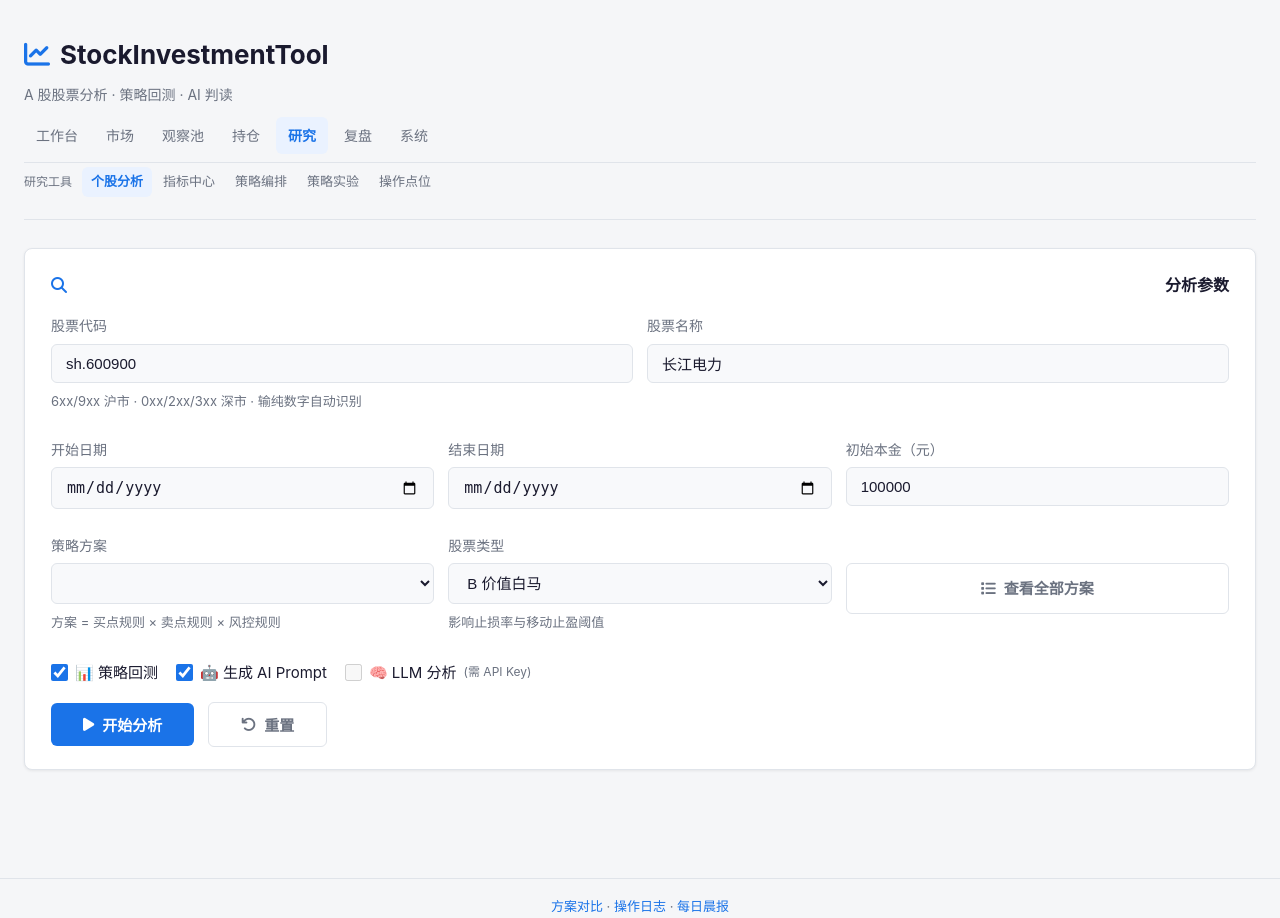
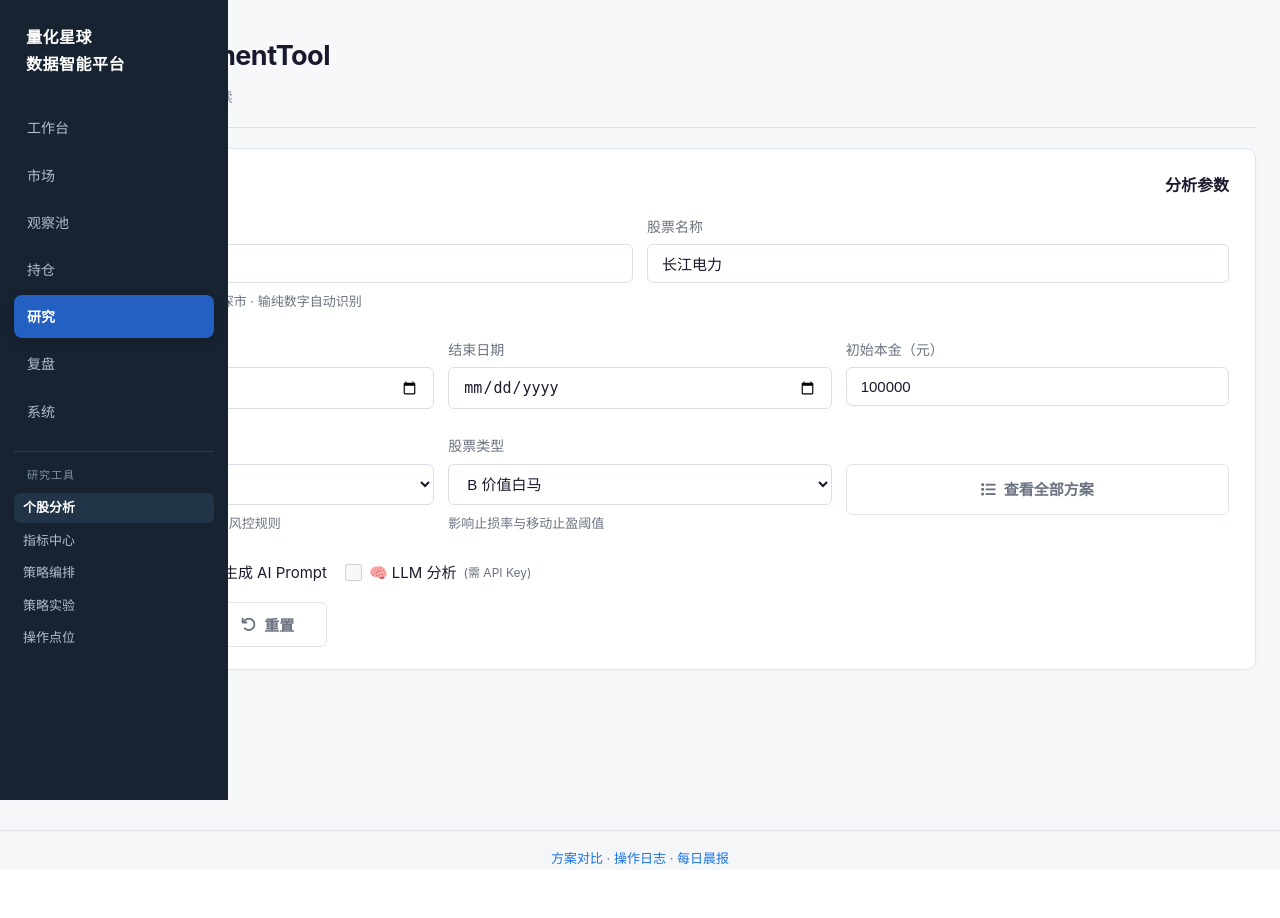
Before and after one commit to fewhg3yhjt/stock-data-analyse, a Python web app: template web/templates/index.html in a window 1280 px wide. After the commit the page ends 865 px from the top, so only its background shows below. Run offline with Jinja, Linux system fonts and the light colour scheme; the template is opened without the code that fills it, so the values that code supplies are empty.

Commit message:
web: add shared business page shell

```diff
--- /dev/null
+++ b/web/static/ui-shell.css
@@ -0,0 +1,14 @@
+/* Shared shell for business pages. Data/workbench pages keep their dedicated shell. */
+.app{max-width:none;min-height:100vh;margin:0;padding:30px 36px 60px 264px;background:#f7f8fa}
+.app .header{min-height:72px;margin:0 0 20px;padding:0 0 18px;border-bottom:1px solid #dce2e9;display:flex;align-items:flex-start;justify-content:space-between;gap:20px}
+.app .header h1{font-size:27px;letter-spacing:-.5px}.app .header .sub{font-size:14px;color:#718095}
+.app .header .nav{position:fixed;z-index:40;inset:0 auto 0 0;width:228px;padding:24px 14px 18px;background:#172331;color:#dce5ee;font-size:14px;overflow:auto}
+.app .header .nav:before{content:'量化星球\A数据智能平台';white-space:pre;display:block;padding:0 12px 28px;color:#fff;font-size:16px;font-weight:700;line-height:1.7;letter-spacing:.5px}
+.app .nav-primary{display:grid;gap:4px;border:0;padding:0}.app .nav-primary a{display:flex;align-items:center;min-height:40px;padding:9px 13px;border-radius:8px;color:#afbecd;margin:0;text-decoration:none}.app .nav-primary a:hover{background:#223448;color:#fff}.app .nav-primary a.active{background:#245fc2;color:#fff;font-weight:700;box-shadow:0 4px 12px rgba(0,0,0,.16)}
+.app .nav-secondary{display:grid;gap:3px;margin:18px 0 0;padding:14px 0 0;border-top:1px solid #2a3b4d}.app .nav-secondary span{padding:0 13px 5px;color:#7f92a6;font-size:11px;letter-spacing:1px}.app .nav-secondary a{padding:7px 13px;color:#afbecd;margin:0;border-radius:7px}.app .nav-secondary a:hover,.app .nav-secondary a.active{background:#223448;color:#fff}
+.app .nav-legacy{display:none}
+.app .card{border-color:#e1e6ec;border-radius:10px;box-shadow:0 2px 8px rgba(25,43,65,.025)}
+.app table{font-size:13px}.app th{background:#fafbfc;color:#7b8797;font-size:12px;font-weight:600}.app td{font-size:13px}
+.app .btn{border-radius:6px}.app .btn-primary{background:#1765cf}.app .btn-primary:hover{background:#0f56b6}
+.app .form-group input,.app .form-group select,.app .form-group textarea{background:#fff;border-color:#d8dfe7}
+@media(max-width:760px){.app{padding:20px 12px 32px}.app .header{display:block}.app .header .nav{position:static;width:auto;margin:16px -12px 0;padding:8px 12px;background:#172331;overflow:visible}.app .header .nav:before{display:none}.app .nav-primary{display:flex;overflow:auto;gap:4px}.app .nav-primary a{white-space:nowrap;min-height:34px;padding:7px 10px;font-size:12px}.app .nav-secondary{display:flex;overflow:auto;margin:8px 0 0;padding:8px 0 0}.app .nav-secondary span{display:none}.app .nav-secondary a{white-space:nowrap;font-size:12px;padding:6px 9px}.app .header h1{font-size:23px}}
--- a/web/templates/base.html
+++ b/web/templates/base.html
@@ -6,6 +6,7 @@
 <title>{% block title %}StockInvestmentTool{% endblock %}</title>
 <link href="https://cdn.bootcdn.net/ajax/libs/font-awesome/6.5.1/css/all.min.css" rel="stylesheet">
 <link rel="stylesheet" href="/static/base.css?v=1">
+<link rel="stylesheet" href="/static/ui-shell.css?v=1">
 <script src="/static/ui-status.js?v=2"></script>
 <script src="/static/ui-feedback.js?v=1"></script>
 <!-- FR-5.2 echarts 懒加载：非图表页（未声明 need_chart）不加载 1MB 资源 -->
```
